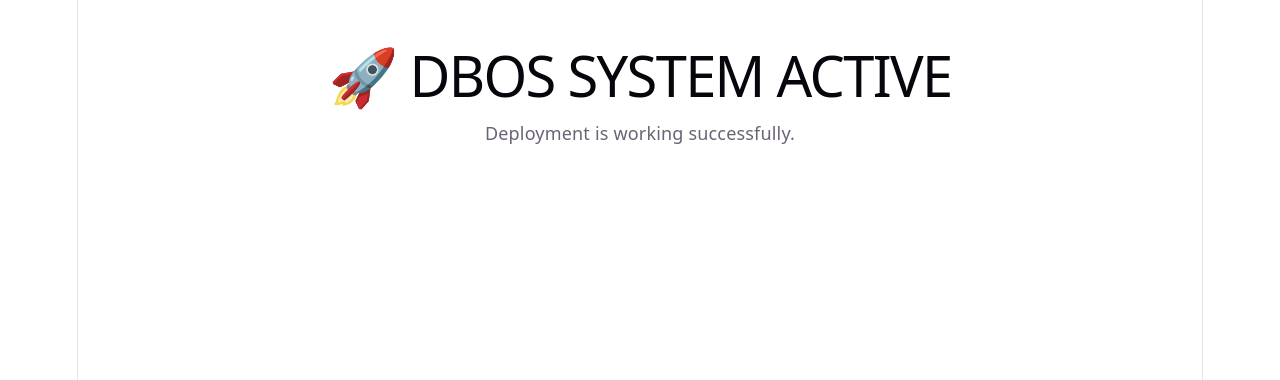
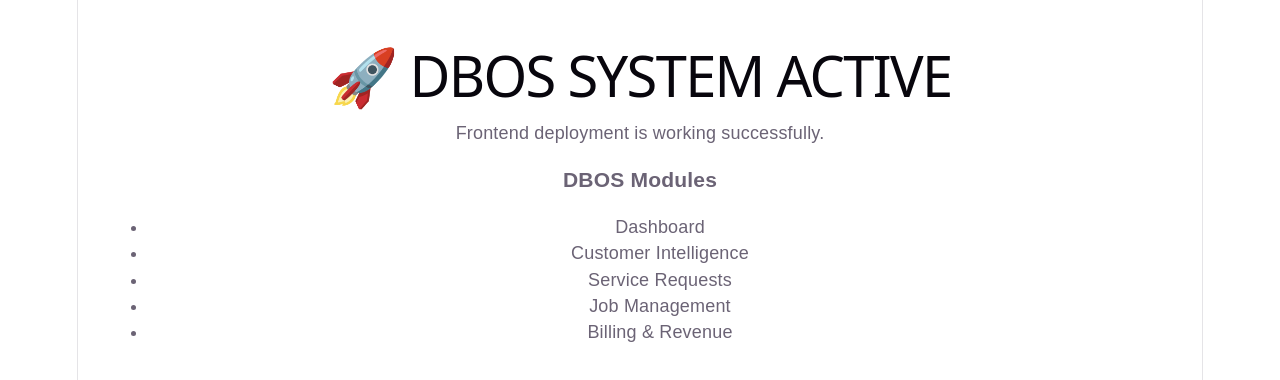
Before and after one commit to drbusinessdrb-bot/dbos-ui_, a React (Vite) app: page / in a window 1280 px wide. Shown: the top 380 px of the page. Built offline with nearby package versions, Linux system fonts and the light colour scheme.

Commit message:
Replace Vite starter with DBOS screen

```diff
--- a/src/App.jsx
+++ b/src/App.jsx
@@ -1,8 +1,17 @@
 export default function App() {
   return (
-    <div style={{ padding: 30 }}>
+    <div style={{ padding: "30px", fontFamily: "Arial" }}>
       <h1>🚀 DBOS SYSTEM ACTIVE</h1>
-      <p>Deployment is working successfully.</p>
+      <p>Frontend deployment is working successfully.</p>
+
+      <h3>DBOS Modules</h3>
+      <ul>
+        <li>Dashboard</li>
+        <li>Customer Intelligence</li>
+        <li>Service Requests</li>
+        <li>Job Management</li>
+        <li>Billing & Revenue</li>
+      </ul>
     </div>
   );
 }
```
